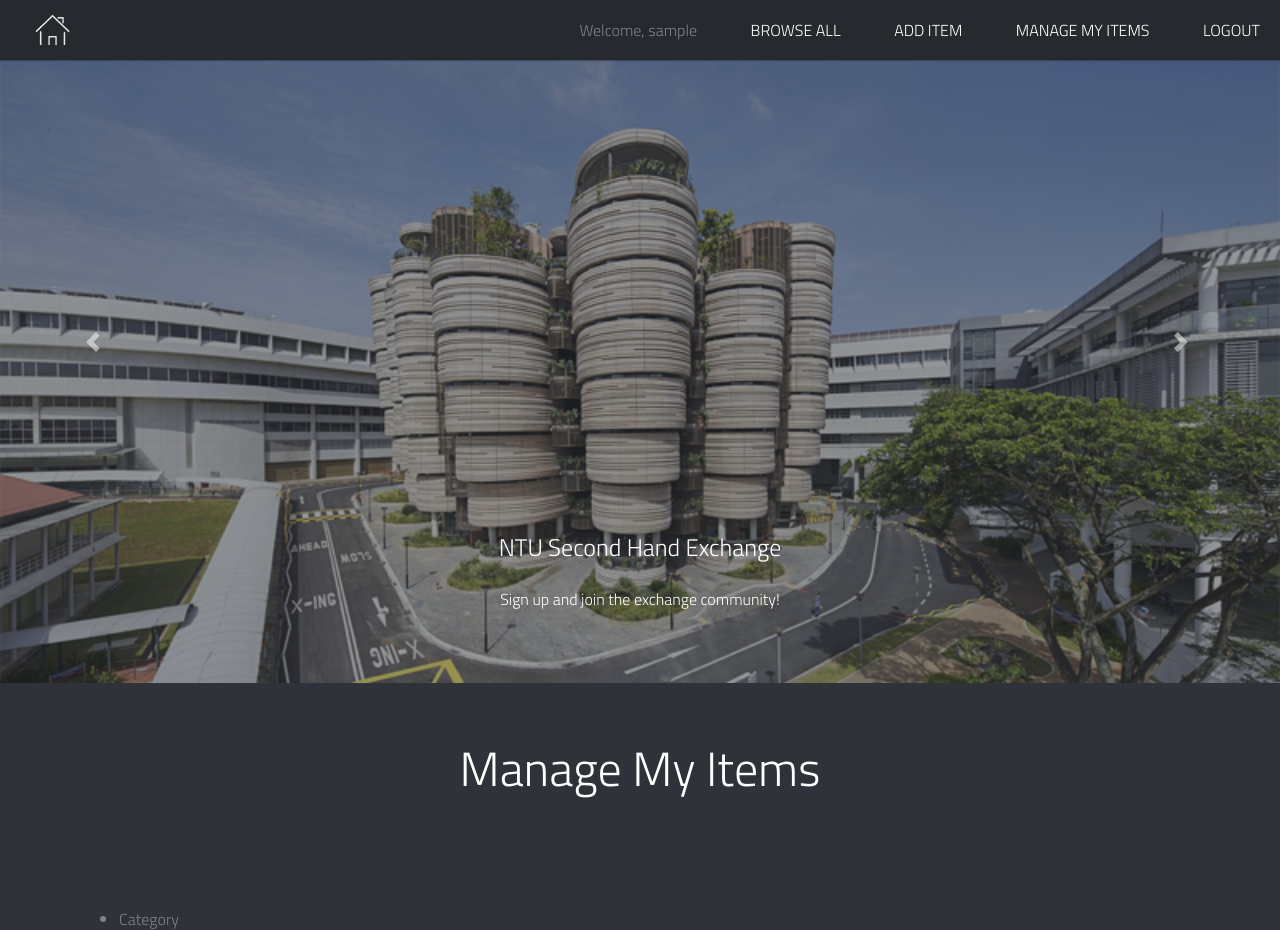
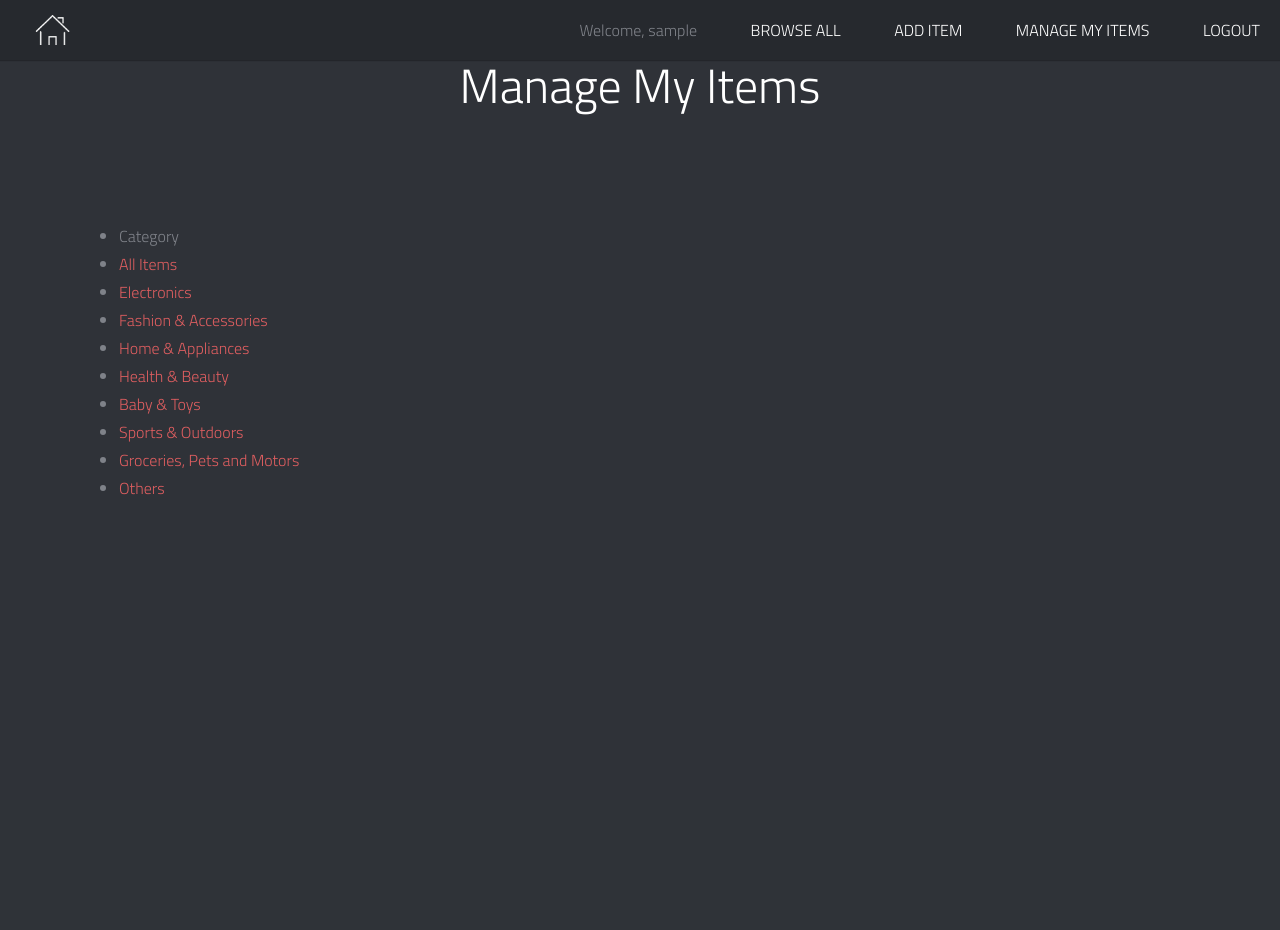
Before and after one commit to Li-Pengfei/django_git_deployment, a Django app: page /mainApp/manage_my_items/ in a window 1280 px wide. Shown: the top 930 px of the page. After the commit the page ends 495 px from the top, so only its background shows below. Run offline with Django 3.2, Linux system fonts and the light colour scheme; the visitor is signed in with stand-in values (Sample User, id 1); data that the repository does not hold is empty; some libraries are stand-ins or nearby versions.

```diff
--- a/ntusecondhand/static/css/main.css
+++ b/ntusecondhand/static/css/main.css
@@ -417,10 +417,17 @@ nav#menu #menu-nav li a:hover {
     max-width: 90%;
 }
 
-.masonry-item > img {
+.item_img_thumb {
     max-width: 100%;
     height: auto;
     display: block;
+    border-radius: 5px;
+    cursor: pointer;
+    transition: 0.3s;
+}
+
+.item_img_thumb:hover {
+    opacity: 0.7;
 }
 
 .masonry-item p {
@@ -431,7 +438,6 @@ nav#menu #menu-nav li a:hover {
     width: 2em;
     height: auto;
 }
-
 
 .masonry-container {
     left: 30%;
@@ -466,7 +472,6 @@ nav#menu #menu-nav li a:hover {
     max-width: 25%;
     display: inline-block;
 }
-
 
 /* ==================================================
    About Section
--- a/ntusecondhand/templates/mainApp/base.html
+++ b/ntusecondhand/templates/mainApp/base.html
@@ -63,47 +63,47 @@
 <!-- End Header -->
 
 
-<!-- Carousel -->
-<div id="carouselExampleControls" class="carousel slide" data-ride="carousel">
-    <div class="carousel-inner">
-        <div class="carousel-item active">
-            <img class="d-block w-100" src="{% static 'img/image01.jpg' %}" alt="First slide">
-            <div class="carousel-caption d-none d-md-block">
-                <h3>NTU Second Hand Exchange</h3>
-                <p>Sign up and join the exchange community!</p>
-            </div>
-        </div>
-        <div class="carousel-item">
-            <img class="d-block w-100" src="{% static 'img/image02.jpg' %}" alt="Second slide">
-            <div class="carousel-caption d-none d-md-block">
-                <h3>NTU Second Hand Exchange</h3>
-                <p>Sign in to manage your goods</p>
-            </div>
-        </div>
-        <div class="carousel-item">
-            <img class="d-block w-100" src="{% static 'img/image03.jpg' %}" alt="Third slide">
-            <div class="carousel-caption d-none d-md-block">
-                <h3>NTU Second Hand Exchange</h3>
-                <p>Browse goods from various categories</p>
-            </div>
-        </div>
-        <div class="carousel-item">
-            <img class="d-block w-100" src="{% static 'img/image04.jpg' %}" alt="Third slide">
-            <div class="carousel-caption d-none d-md-block">
-                <h3>NTU Second Hand Exchange</h3>
-                <p>Contact seller via Wechat for negotiation</p>
-            </div>
-        </div>
-    </div>
-    <a class="carousel-control-prev" href="#carouselExampleControls" role="button" data-slide="prev">
-        <span class="carousel-control-prev-icon" aria-hidden="true"></span>
-        <span class="sr-only">Previous</span>
-    </a>
-    <a class="carousel-control-next" href="#carouselExampleControls" role="button" data-slide="next">
-        <span class="carousel-control-next-icon" aria-hidden="true"></span>
-        <span class="sr-only">Next</span>
-    </a>
-</div>
+{#<!-- Carousel -->#}
+{#<div id="carouselExampleControls" class="carousel slide" data-ride="carousel">#}
+{#    <div class="carousel-inner">#}
+{#        <div class="carousel-item active">#}
+{#            <img class="d-block w-100" src="{% static 'img/image01.jpg' %}" alt="First slide">#}
+{#            <div class="carousel-caption d-none d-md-block">#}
+{#                <h3>NTU Second Hand Exchange</h3>#}
+{#                <p>Sign up and join the exchange community!</p>#}
+{#            </div>#}
+{#        </div>#}
+{#        <div class="carousel-item">#}
+{#            <img class="d-block w-100" src="{% static 'img/image02.jpg' %}" alt="Second slide">#}
+{#            <div class="carousel-caption d-none d-md-block">#}
+{#                <h3>NTU Second Hand Exchange</h3>#}
+{#                <p>Sign in to manage your goods</p>#}
+{#            </div>#}
+{#        </div>#}
+{#        <div class="carousel-item">#}
+{#            <img class="d-block w-100" src="{% static 'img/image03.jpg' %}" alt="Third slide">#}
+{#            <div class="carousel-caption d-none d-md-block">#}
+{#                <h3>NTU Second Hand Exchange</h3>#}
+{#                <p>Browse goods from various categories</p>#}
+{#            </div>#}
+{#        </div>#}
+{#        <div class="carousel-item">#}
+{#            <img class="d-block w-100" src="{% static 'img/image04.jpg' %}" alt="Third slide">#}
+{#            <div class="carousel-caption d-none d-md-block">#}
+{#                <h3>NTU Second Hand Exchange</h3>#}
+{#                <p>Contact seller via Wechat for negotiation</p>#}
+{#            </div>#}
+{#        </div>#}
+{#    </div>#}
+{#    <a class="carousel-control-prev" href="#carouselExampleControls" role="button" data-slide="prev">#}
+{#        <span class="carousel-control-prev-icon" aria-hidden="true"></span>#}
+{#        <span class="sr-only">Previous</span>#}
+{#    </a>#}
+{#    <a class="carousel-control-next" href="#carouselExampleControls" role="button" data-slide="next">#}
+{#        <span class="carousel-control-next-icon" aria-hidden="true"></span>#}
+{#        <span class="sr-only">Next</span>#}
+{#    </a>#}
+{#</div>#}
 
 
 {% block body_block %}
```
Also changed, not shown: ntusecondhand/templates/mainApp/index.html (+12 -3 lines).
